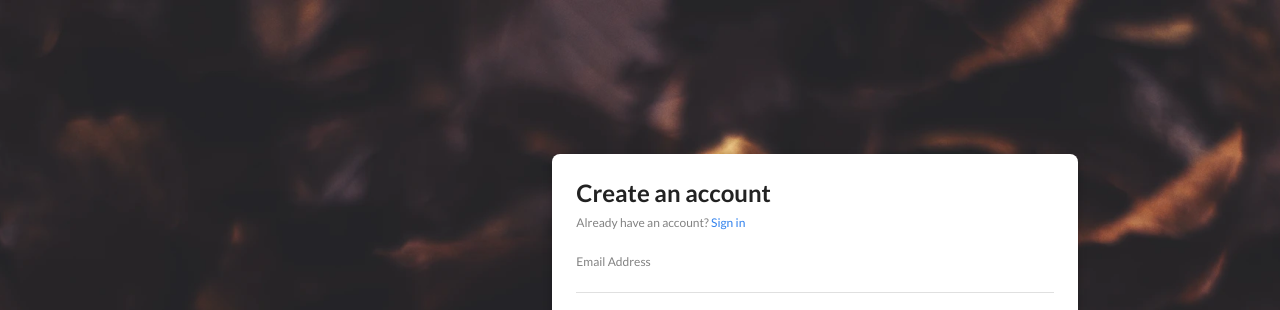
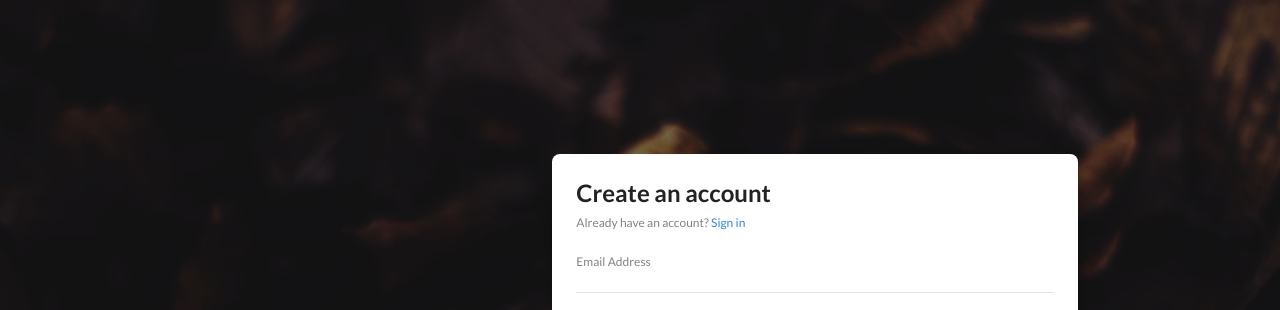
Before and after one commit to rqguzman/behold-devchallenges, a plain HTML site: page index.html in a window 1280 px wide. Shown: the top 310 px of the page. Drawn offline with Linux system fonts and the light colour scheme.

Commit message:
:sparkles: feat(index) Add change background script

```diff
--- a/css/style.css
+++ b/css/style.css
@@ -16,10 +16,12 @@ body {
   height: 100vh;
   margin: 0;
   padding: 0;
-  background-image: url('../img/fall.jpeg');
+  /* background-image: url('../img/fall.jpeg'); */
+  background-size: cover;
   color: #222;
   font-family: 'Lato', sans-serif;
 }
+
 
 p {
     max-width: 600px;
@@ -28,6 +30,11 @@ p {
 a {
     color: var(--primary-color);
     text-decoration: none;
+}
+
+.background-overlay {
+    height: 100%;
+    background-color: rgba(0, 0, 0, 0.5);
 }
 
 #container {
@@ -42,6 +49,8 @@ a {
 }
 
 .logo-container {
+  display: flex;
+  justify-content: center;
   grid-column: 1/5;
 }
 
@@ -50,7 +59,7 @@ a {
 }
 
 .panel {
-    background-color: #FFF;
+  background-color: #fff;
   border-radius: 8px;
   box-shadow: 0px 4px 8px rgba(0, 0, 0, 0.25);
   padding: 24px;
@@ -63,7 +72,7 @@ a {
 }
 
 .panel__subheading {
-    margin: 0;/* reminder: must come before other margin defs */
+  margin: 0; /* reminder: must come before other margin defs */
   margin-top: 8px;
   margin-bottom: 24px;
   font-size: 0.75rem;
@@ -76,7 +85,7 @@ a {
 }
 
 .input label {
-    display: block;/* reminder: takes the whole line */
+  display: block; /* reminder: takes the whole line */
   font-size: 0.75rem;
   color: var(--text-color);
 }
@@ -121,7 +130,7 @@ a {
 }
 
 .dropdown label {
-    display: block;/* reminder: takes the whole line */
+  display: block; /* reminder: takes the whole line */
   font-size: 0.75rem;
   color: var(--text-color);
 }
@@ -155,7 +164,7 @@ button {
   border-radius: 8px;
   padding: 10px 24px;
   background-color: var(--primary-color);
-    color: #FFF;
+  color: #fff;
 }
 
 @media only screen and (max-width: 660px) {
--- a/index.html
+++ b/index.html
@@ -9,6 +9,7 @@
     <link rel="stylesheet" href="./css/style.css">
   </head>
   <body>
+    <div class="background-overlay">
       <div id="container">
         <div class="logo-container">
           <img src="./img/behold-logo.png" alt="Behold" />
@@ -97,5 +98,7 @@
           </div>
         </div>
       </div>
+    </div>
+    <script src="./js/script.js"></script>
   </body>
 </html>
--- /dev/null
+++ b/js/script.js
@@ -0,0 +1,10 @@
+const body = document.body;
+const imgs = ["fall.jpeg", "flowerPlant.jpeg", "leaf.jpeg"];
+
+function changeBg() {
+    const randomIdx = Math.floor(Math.random() * imgs.length);
+    const imgUrl = 'url(../img/' + imgs[randomIdx] + ')';
+    body.style.backgroundImage = imgUrl;
+}
+
+window.onload = changeBg();
```
Lines whose indentation alone changed are shown as unchanged.
